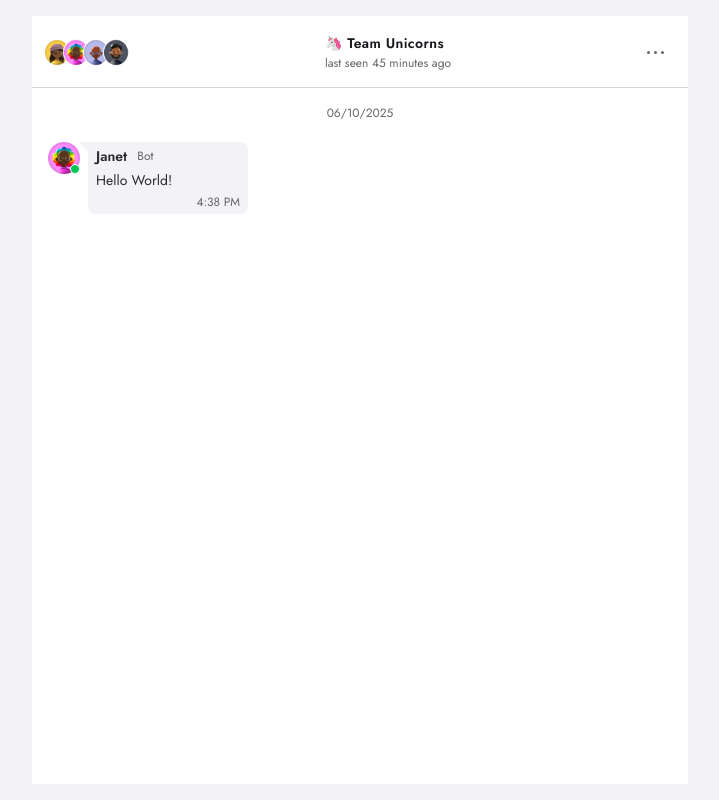
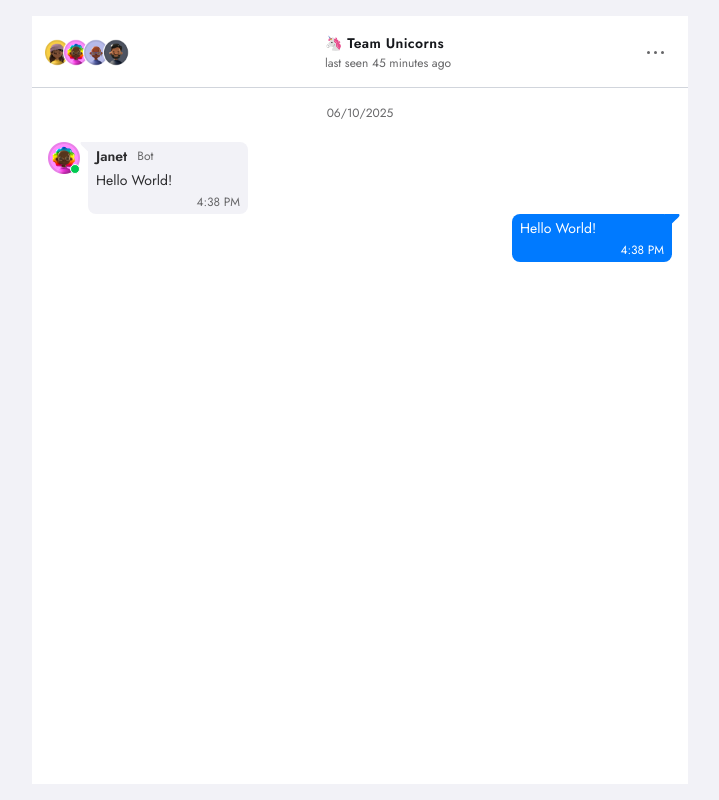
Before and after one commit to antonina220590/chatbot, a Next.js app: page / in a window 1280 px wide. Shown: the whole page, without its empty margins (280-999 px from the left). Built offline with nearby package versions, Linux system fonts and the light colour scheme.

Commit message:
feat: add layout for user messages

```diff
--- a/app/components/chat/ChatWindow.tsx
+++ b/app/components/chat/ChatWindow.tsx
@@ -1,11 +1,13 @@
 import DateComponent from '../date/DateComponent';
 import BotMessage from './messages/bot/BotMessage';
+import UserMessage from './messages/user/UserMessage';
 
 export default function ChatWindow() {
   return (
     <div className="grow overflow-y-auto min-h-0 p-4">
       <DateComponent />
       <BotMessage />
+      <UserMessage />
     </div>
   );
 }
--- a/app/components/chat/messages/user/UserMessage.tsx
+++ b/app/components/chat/messages/user/UserMessage.tsx
@@ -0,0 +1,18 @@
+import UserBubble from '@/app/components/icons/UserBubble';
+import dayjs from 'dayjs';
+
+export default function UserMessage() {
+  return (
+    <div className="flex justify-end gap-2">
+      <div className="relative flex flex-col bg-bg-user rounded-lg px-2 py-1 gap-1 xs:min-w-40">
+        <UserBubble />
+        <span className="font-body font-normal text-sm text-text-light">
+          Hello World!
+        </span>
+        <span className="font-body shrink-0 font-light text-xs text-text-light flex justify-end">
+          {dayjs().format('h:mm A')}
+        </span>
+      </div>
+    </div>
+  );
+}
--- a/app/components/icons/BotBubble.tsx
+++ b/app/components/icons/BotBubble.tsx
@@ -1,11 +1,11 @@
 export default function BotBubble() {
   return (
-    <div className="absolute left-[-8px] top-0 h-[15px] w-[9px] text-[#F2F2F7]">
+    <div className="absolute left-[-8px] top-0 h-[15px] w-[9px]">
       <svg
         xmlns="http://www.w3.org/2000/svg"
-        width="15"
+        width="18"
         height="12"
-        viewBox="0 0 15 12"
+        viewBox="0 0 18 12"
         fill="none"
       >
         <path
--- /dev/null
+++ b/app/components/icons/UserBubble.tsx
@@ -0,0 +1,19 @@
+export default function BotBubble() {
+  return (
+    <div className="absolute right-[-8px] top-0 h-[12px] w-[15px]">
+      <svg
+        xmlns="http://www.w3.org/2000/svg"
+        width="15"
+        height="12"
+        viewBox="0 0 15 12"
+        fill="none"
+      >
+        <path
+          d="M6 0C6 0 11.7379 0 13.2 0C14.6621 0 15 1.5 13.65 3C12.3 4.5 6.49937 9.5 6 11C5.50064 12.5 6 0 6 0Z"
+          fill="#007AFF"
+        />
+        <rect width="6" height="12" fill="#007AFF" />
+      </svg>
+    </div>
+  );
+}
--- a/app/globals.css
+++ b/app/globals.css
@@ -41,6 +41,7 @@
 
   --color-bg-primary: #f2f2f7;
   --color-bg-chat: #000000;
+  --color-bg-user: #007aff;
   --color-chat-msg: #f2f2f7;
   --color-user-msg: #3b82f6;
 
@@ -49,6 +50,7 @@
   --color-text-dark: #16181c;
   --color-text-gray: #666668;
   --color-text-grayDark: #2c2c2e;
+  --color-text-light: #ffffff;
 
   --breakpoint-xs: 17rem;
 }
```
